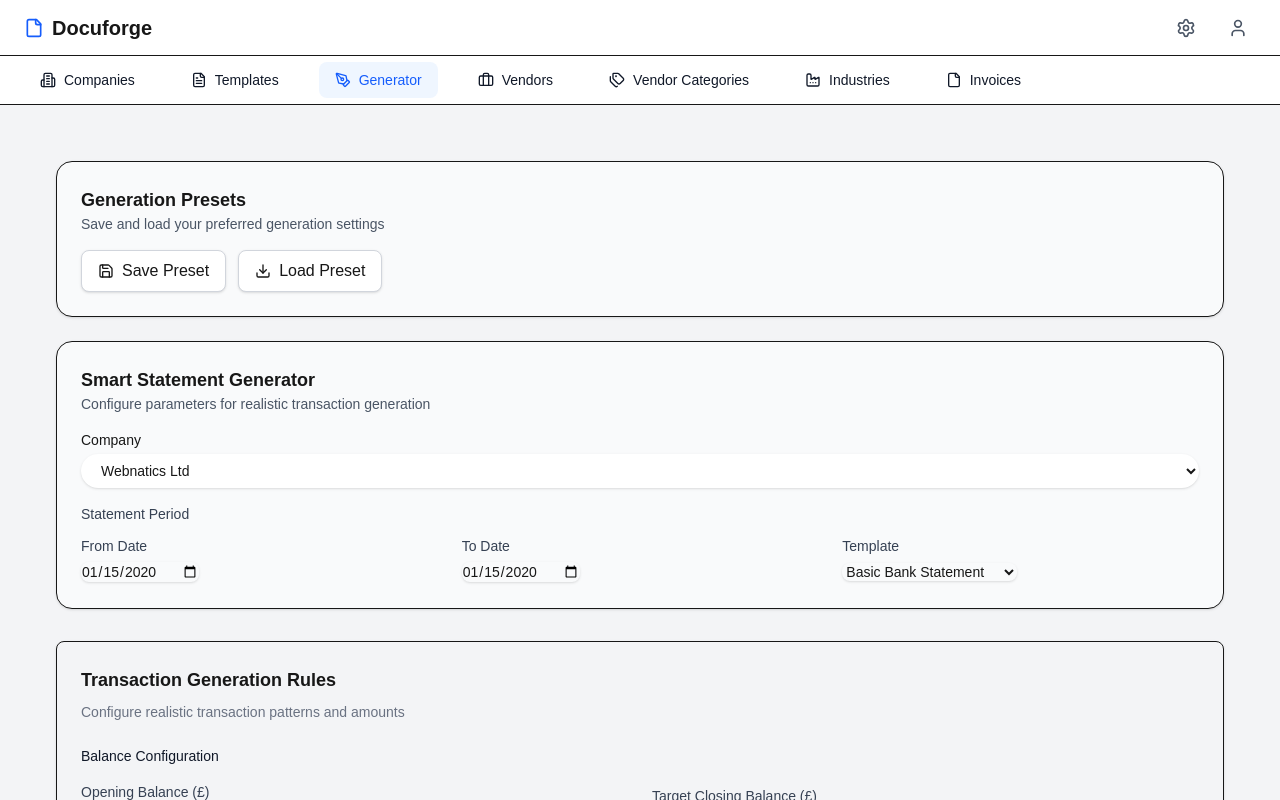
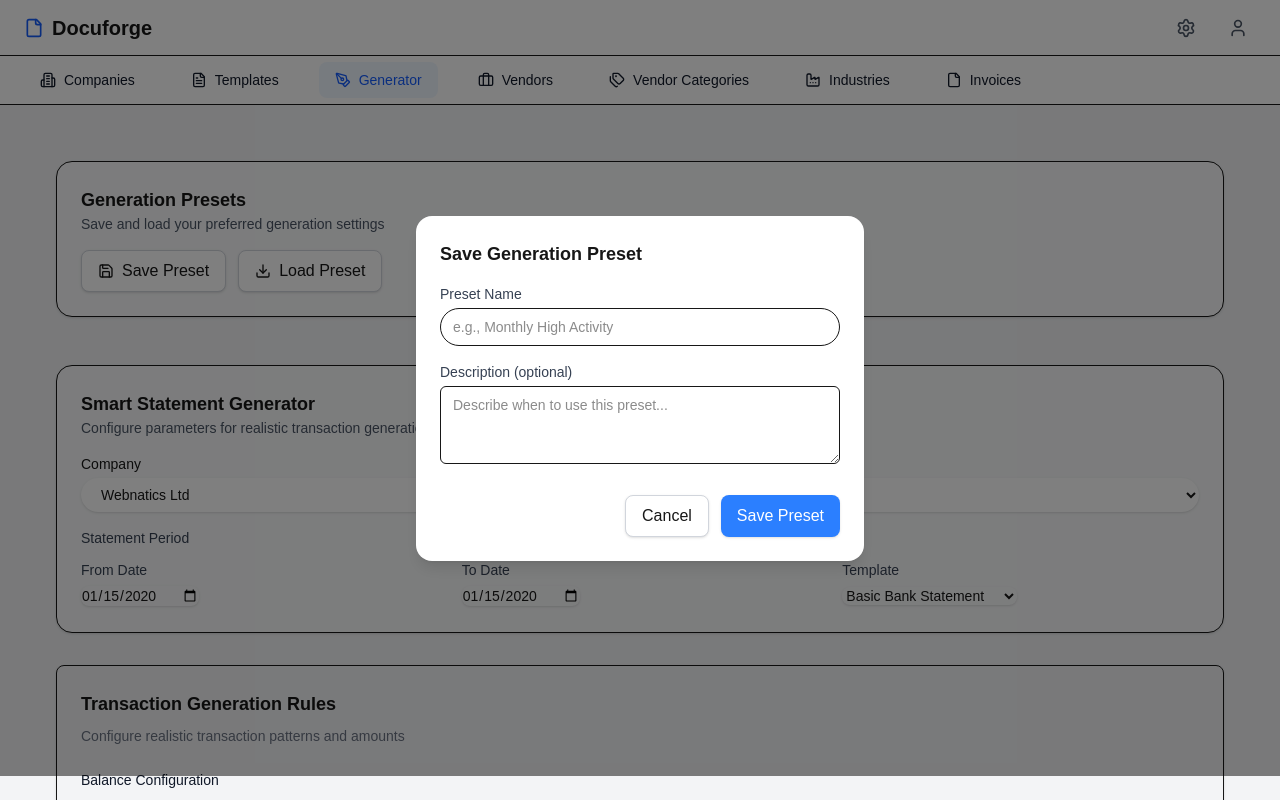
Before and after one commit to hardik2000joshi/StatementForge, a Next.js app: page /generator in a window 1280 px wide. Both pictures are taken after typing "2020-01-15", "2020-01-15", "5", "5", "5", "5" into the empty fields and a click on the button "Save Preset". Shown: the top 800 px of the page. Built offline with nearby package versions, Linux system fonts and the light colour scheme.

Commit message:
Saved Presets in Generator

```diff
--- a/app/generator/page.tsx
+++ b/app/generator/page.tsx
@@ -8,6 +8,11 @@ interface Generation {
     id: string;
     transactions: number;
     date: string;
+}
+
+interface Preset {
+    name: string;
+    description: string;
 }
 
 
@@ -40,8 +45,36 @@ export default function GeneratorPage () {
         },
     ]);
 
+    const [showModal, setShowModal] = useState(false);
+
+    // form state
+
+    const [presetName, setPresetName] = useState("");
+    const [presetDesc, setPresetDesc] = useState("");
+
+    // saved presets
+    const [presets, setPresets] = useState<Preset[]>([]);
+
+    const handleSavePreset = () => {
+        if (!presetName.trim())    // .trim() removes unwanted spaces
+            return alert("Preset Name is reuired");
+
+
+    const newPreset: Preset = {
+        name: presetName.trim(),
+        description: presetDesc.trim(),
+    };
+
+    setPresets((prev) => [...prev, newPreset]);
+
+    // reset form + close modal
+    setPresetName("");
+    setPresetDesc("");
+    setShowModal(false);
+    };
+
     return (
-        <div className="p-6 space y-6">
+        <div className="p-6 space-y-6">
             <div className="rounded-2xl border bg-gray-50 p-6 shadow-sm">
                 <h2 className="text-lg font-semibold">
                     Generation Presets
@@ -55,6 +88,7 @@ export default function GeneratorPage () {
                     <Button
                     variant = "outline"
                     className="flex items-center gap-2"
+                    onClick={() => setShowModal(true)}
                     >
                         <Save className="w-4 h-4" />
                         Save Preset
@@ -68,7 +102,89 @@ export default function GeneratorPage () {
                         Load Preset
                     </Button>
                 </div>
+
+                {/* Show Saved Presets */}
+
+                {presets.length > 0 && (
+                    <div className="mt-6">
+                        <h3 className="text-md font-medium mb-2">
+                            Saved Presets
+                        </h3>
+                        <ul className="space-y-2">
+                            {presets.map((p, i) => (
+                                <li
+                                key={i}
+                                className="rounded-lg border p-3 bg-white shadow-sm"
+                                >
+                                    <div className="font-semibold">
+                                        {p.name}
+                                    </div>
+                                    <div className="text-sm text-gray-600">
+                                        {p.description}
+                                    </div>
+                                </li>
+                            ))}
+                        </ul>
+                    </div>
+                )}
             </div>
+
+            {/* Modal */}
+            {showModal && (
+                <div className="fixed inset-0 flex items-center justify-center bg-black/50 z-[9999]">
+                    <div className="bg-white rounded-2xl shadow-lg w-full max-w-md p-6">
+                        <h2 className="text-lg font-semibold mb-4">
+                            Save Generation Preset
+                        </h2>
+                        <div className="space-y-4">
+                            <div>
+                                <label className="block text-sm font-medium text-gray-700 mb-1">
+                                    Preset Name
+                                </label>
+                                <input
+                                type="text"
+                                value={presetName}
+                                onChange={(e) => setPresetName(e.target.value)}
+                                placeholder="e.g., Monthly High Activity"
+                                className="w-full border rounded-full px-3 py-2 text-sm focus:ring-2 focus:ring-blue-500 focus:outline-none"
+                                />
+                            </div>
+
+                            <div>
+                                <label className="block text-sm font-medium text-gray-700 mb-1">
+                                     Description (optional)
+                                </label>
+
+                                <textarea
+                                value={presetDesc}
+                                onChange={(e) => setPresetDesc(e.target.value)}
+                                placeholder="Describe when to use this preset..."
+                                className="w-full border rounded-md px-3 py-2 text-sm focus:ring-2 focus:ring-blue-500 focus:outline-none"
+                                rows={3}
+                                 />
+                            </div>
+                        </div>
+
+                        {/* Buttons */}
+                        <div className="mt-6 flex justify-end gap-3">
+                            <Button
+                            variant="outline"
+                            onClick={() => setShowModal(false)}
+                            >
+                                Cancel
+                            </Button>
+
+                            <Button
+                            className="bg-blue-500 hover:bg-blue-600 text-white"
+                            onClick={handleSavePreset}
+                            >
+                                Save Preset
+                            </Button>
+                        </div>
+                    </div>
+
+                </div>
+            )}
             <br />
 
             {/* Smart Statement Generator */}
```
